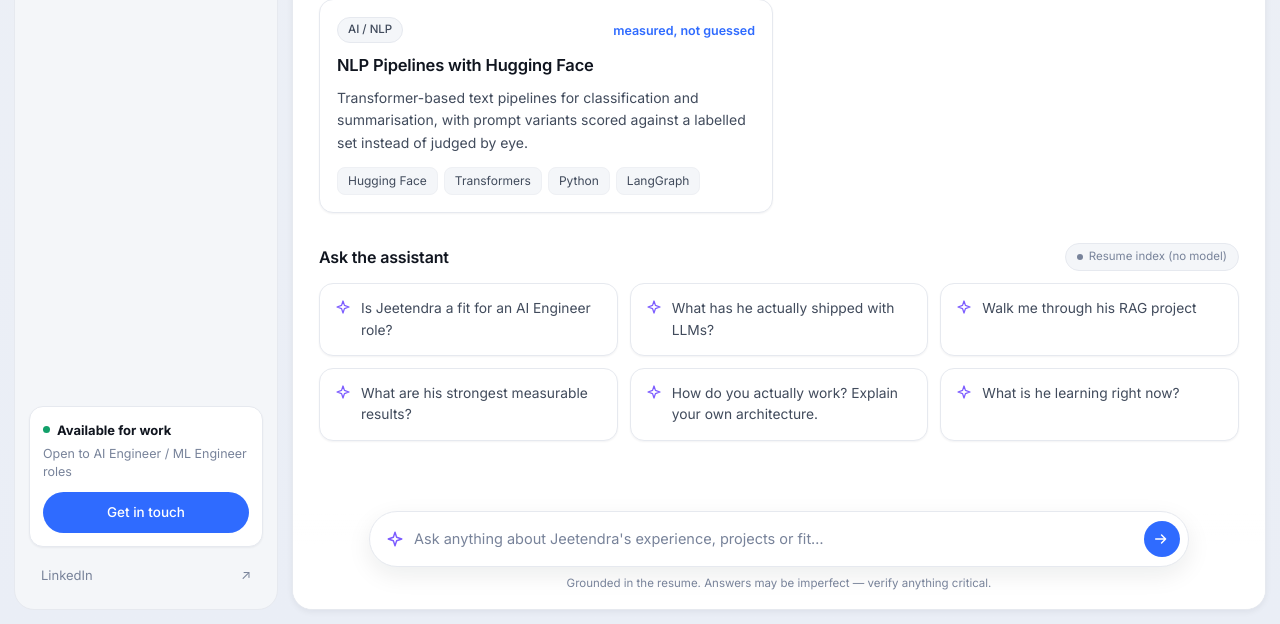
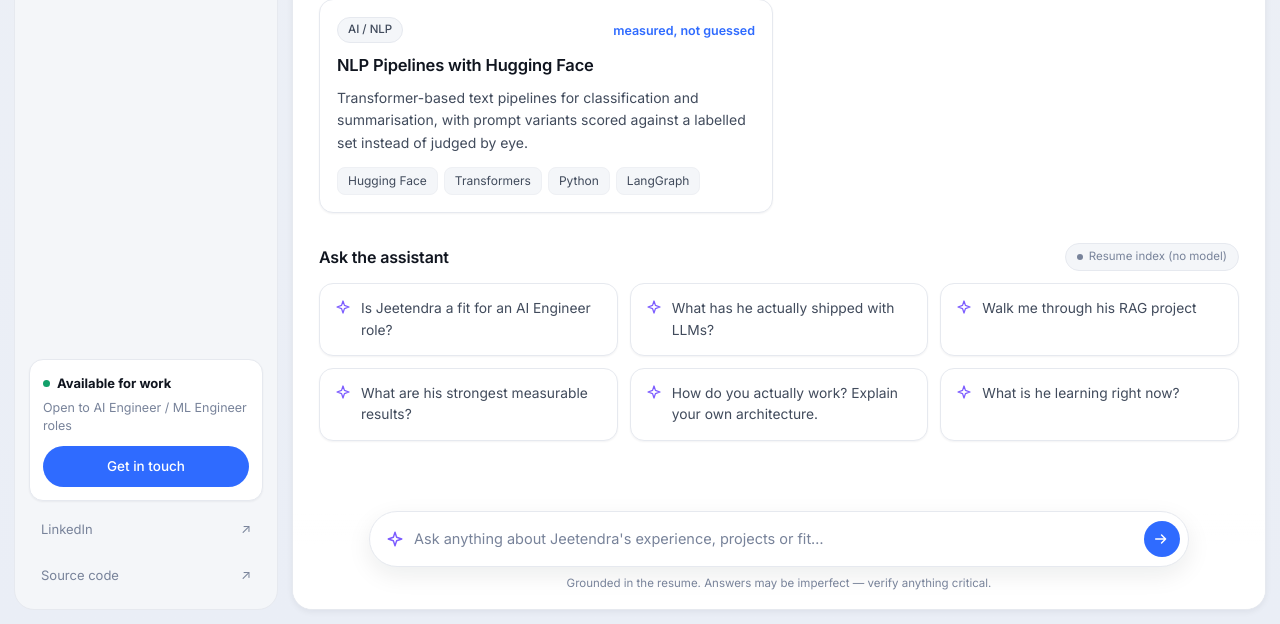
Before and after one commit to Jeetendra17/ai-resume-assistant, a Flask app: page / in a window 1280 px wide. Shown: the part 1893-2517 px from the top of the page. Run offline with Flask 3, Linux system fonts and the light colour scheme.

Commit message:
Link the site to its own source
PROFILE['github'] existed but was never rendered. Now surfaced in the
sidebar, the contact section and the portfolio project card, and added
to the contact retrieval chunk so the assistant can share it too.
Also sets PROFILE['site'] and points USER_AGENT at the real repo.

```diff
--- a/core/providers.py
+++ b/core/providers.py
@@ -19,7 +19,7 @@ TIMEOUT = float(os.environ.get("LLM_TIMEOUT", "45"))
 # urllib's default User-Agent ("Python-urllib/3.x") is rejected by Cloudflare in
 # front of several provider APIs -- Groq returns HTTP 403 "error code: 1010"
 # before the request ever reaches them. Any ordinary UA string gets through.
-USER_AGENT = "jeetendra-portfolio/1.0 (+https://github.com/jeetendra-portfolio)"
+USER_AGENT = "jeetendra-portfolio/1.0 (+https://github.com/Jeetendra17/ai-resume-assistant)"
 
 
 class ProviderError(RuntimeError):
--- a/data/profile.py
+++ b/data/profile.py
@@ -14,7 +14,8 @@ PROFILE = {
     "email": "jeetendrapatel1711@gmail.com",
     "phone": "+91 7000957216",
     "linkedin": "https://linkedin.com/in/jeetendra-kumar-patel-b73650239",
-    "github": "",
+    "github": "https://github.com/Jeetendra17/ai-resume-assistant",
+    "site": "https://jeetendra.vercel.app",
     "resume_file": "Jeetendra_Kumar_Patel_AI_Engineer_Resume.pdf",
     "photo": "img/profile.jpg",
     "available": True,
@@ -233,6 +234,7 @@ PROJECTS = [
             "Answers cite the resume section they came from, so a recruiter can check the source.",
         ],
         "stack": ["Python", "Flask", "BM25", "RAG", "Groq", "Gemini", "Vanilla JS"],
+        "source": "https://github.com/Jeetendra17/ai-resume-assistant",
         "tone": "purple",
     },
     {
--- a/static/css/style.css
+++ b/static/css/style.css
@@ -820,6 +820,8 @@ a { color: inherit; text-decoration: none; }
 }
 .case-link:hover { text-decoration: underline; }
 
+.project-links { display: flex; flex-wrap: wrap; gap: 16px; align-items: center; }
+
 /* ── education / contact ───────────────────────────────────────────────── */
 
 .kv { display: flex; align-items: center; justify-content: space-between; gap: 10px; margin-top: 14px; }
--- a/templates/index.html
+++ b/templates/index.html
@@ -83,6 +83,11 @@
       <a class="side-link" href="{{ profile.linkedin }}" target="_blank" rel="noopener">
         LinkedIn <span>&#8599;</span>
       </a>
+      {% if profile.github %}
+      <a class="side-link" href="{{ profile.github }}" target="_blank" rel="noopener">
+        Source code <span>&#8599;</span>
+      </a>
+      {% endif %}
     </div>
   </aside>
 
@@ -324,9 +329,16 @@
               {% for s in p.stack %}<span class="pill">{{ s }}</span>{% endfor %}
             </div>
             {% if p.case_study %}
-            <button class="case-link jump" data-section="about">
-              Read the technical write-up &rarr;
-            </button>
+            <div class="project-links">
+              <button class="case-link jump" data-section="about">
+                Read the technical write-up &rarr;
+              </button>
+              {% if p.source %}
+              <a class="case-link" href="{{ p.source }}" target="_blank" rel="noopener">
+                View source &#8599;
+              </a>
+              {% endif %}
+            </div>
             {% endif %}
           </article>
           {% endfor %}
@@ -539,6 +551,11 @@
               <a class="contact-row" href="{{ profile.linkedin }}" target="_blank" rel="noopener">
                 <span>LinkedIn</span><strong>View profile &#8599;</strong>
               </a>
+              {% if profile.github %}
+              <a class="contact-row" href="{{ profile.github }}" target="_blank" rel="noopener">
+                <span>GitHub</span><strong>Source for this site &#8599;</strong>
+              </a>
+              {% endif %}
               <div class="contact-row static">
                 <span>Location</span><strong>{{ profile.location }}</strong>
               </div>
```
Also changed, not shown: data/knowledge.py (+6 -1 lines).
